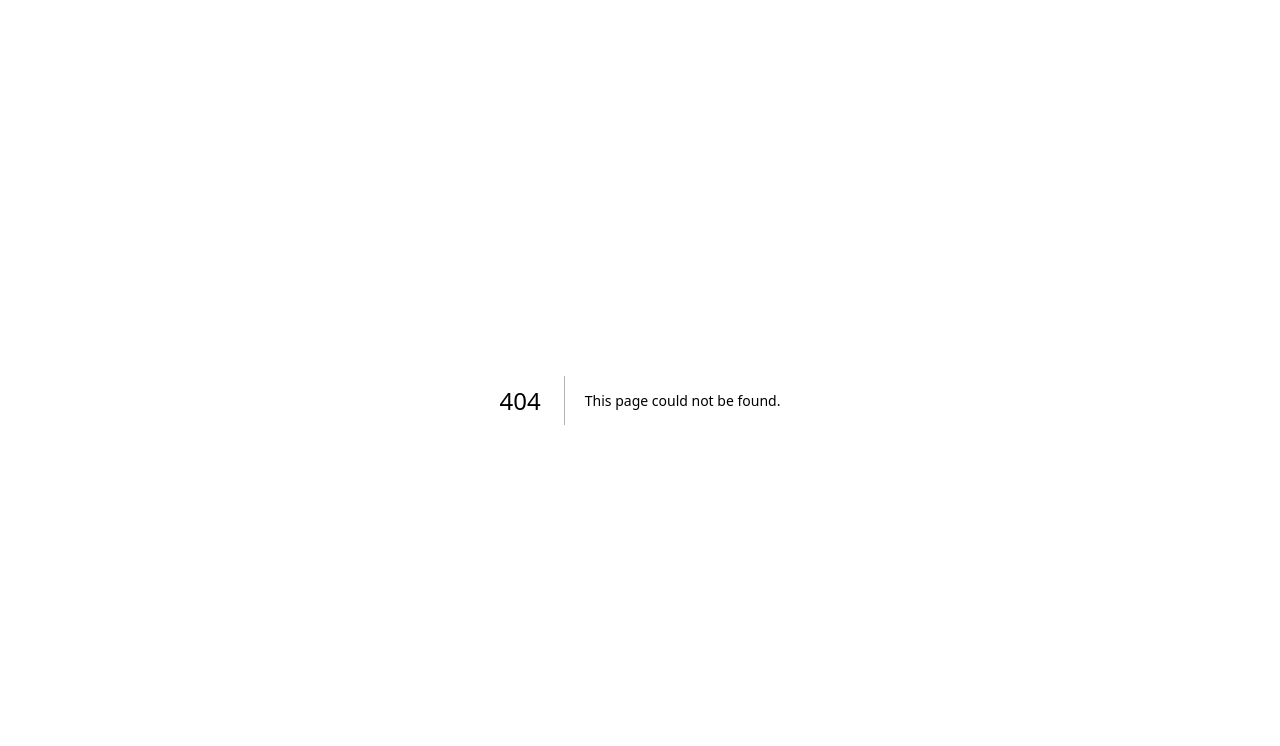
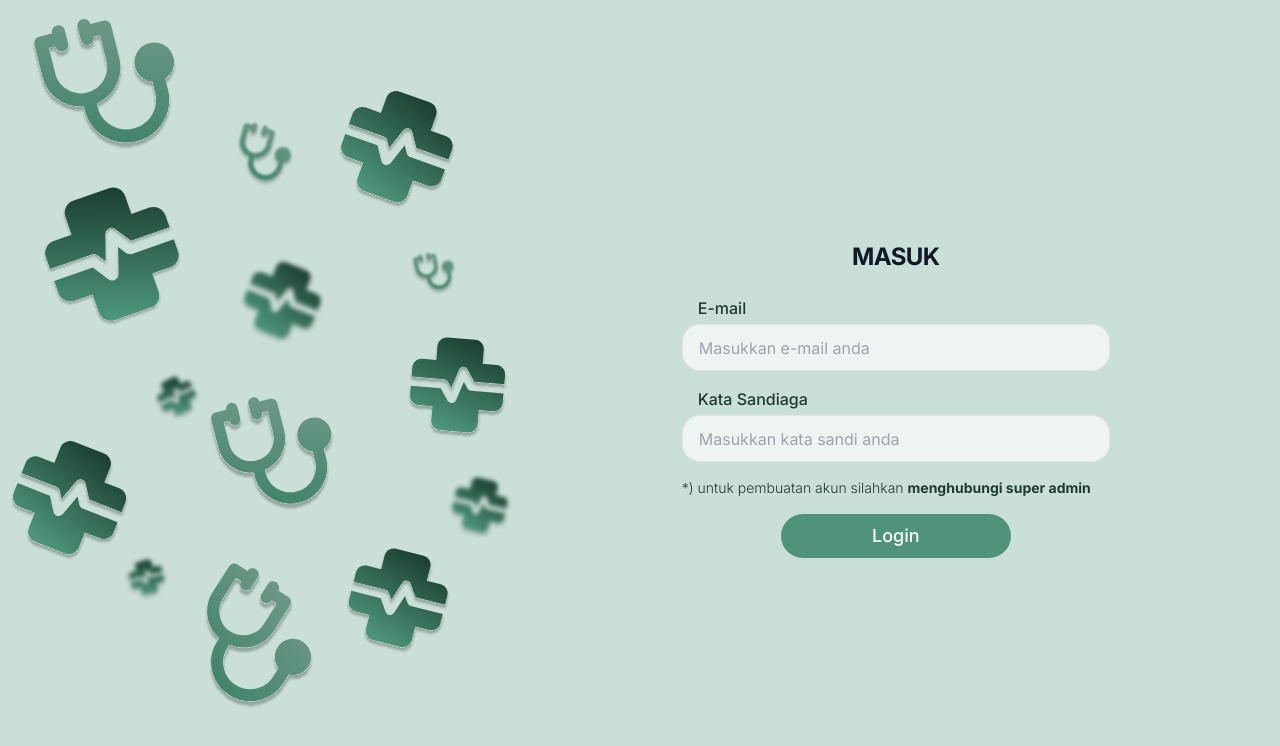
Before and after one commit to eunicesarah/seno-medika-clinic-adm-fe, a Next.js app: page /login in a window 1280 px wide. Before the commit this address had no page. Shown: the top 746 px of the page. Built offline with nearby package versions, Linux system fonts and the light colour scheme.

Commit message:
feat login

```diff
--- /dev/null
+++ b/src/app/login/page.tsx
@@ -0,0 +1,85 @@
+'use client';
+import React, {useState} from 'react'
+import Image from "next/image";
+import Pattern from '../../../public/images/pattern.svg'
+import { useRouter } from 'next/navigation';
+
+const loginPage = () => {
+    const router = useRouter()
+    const [email, setEmail] = useState('');
+    const [password, setPassword] = useState('');
+    const [error, setError] = useState('');
+    const [isLoading, setIsLoading] = useState(false);
+
+    const validateEmail = (email:any) => {
+        var re = /\S+@\S+\.\S+/;
+    return re.test(email);
+}
+
+const handleSubmit =  async(e: React.FormEvent<HTMLFormElement>) => {
+    e.preventDefault();
+    setIsLoading(true);
+    setError('');
+
+    let isValid = true;
+
+    if (validateEmail(email)===false) {
+    setError( 'Email tidak valid');
+    isValid = false;
+    } else {
+    setError('');
+    }
+
+    if (password === '') {
+    setError('Pass tidak valid');
+    isValid = false;
+    } else {
+    setError('');
+    }
+
+    if (isValid) {
+    console.log('Email: ', email);
+
+
+
+    }
+}
+
+return (
+    <div className='h-screen w-full flex flex-row bg-tint6 text-shade6'>
+        <div className='w-auto h-screen'>
+            <Image src={Pattern} alt="Pattern" className='' priority={true}/>
+        </div>
+        <div className="flex flex-col gap-18 items-center justify-center w-full rounded-lg">
+            <div className="p-6 space-y-4 md:space-y-6 sm:p-8 gap-18">
+                <h1 className=" text-center text-2xl font-bold leading-tight tracking-tight text-gray-900  ">
+                    MASUK
+                </h1>
+                <form className="space-y-4 md:space-y-6" onSubmit={handleSubmit}>
+                    <div className="flex flex-col gap-4">
+                        <div className="flex flex-col">
+                            <label className="pl-4 mb-1 block text-l font-medium text-shade6 ">E-mail</label>
+                            <input type="email" name="email" id="email" className="bg-tint7 text-gray-900 w-[428px] h-[47px] pl-4 py-[18px] rounded-[18px] border border-neutral-200 justify-start items-center gap-2.5 text-md" placeholder="Masukkan e-mail anda"  value={email} onChange={(e) => setEmail(e.target.value)} />
+                            {error && <span className="text-red-500 pl-4 text-xs pt-1">{error}</span>}
+                        </div>
+                        <div className='flex flex-col'>
+                            <label htmlFor="password" className="block mb-1 pl-4 text-l font-medium text-shade6 ">Kata Sandiaga</label>
+                            <input type="password" name="password" id="password" className="bg-tint7 text-gray-900 w-[428px] h-[47px] pl-4 py-[18px] rounded-[18px] border border-neutral-200 justify-start items-center gap-2.5 text-md" placeholder="Masukkan kata sandi anda" value={password} onChange={(e) => setPassword(e.target.value)} />
+                            {error && <span className="text-red-500 pl-4 text-xs pt-1">{error}</span>}
+                        </div>
+                        <p className="text-sm font-light text-shade6 ">
+                            *) untuk pembuatan akun silahkan <span className="font-bold">menghubungi super admin</span>
+                        </p>
+                        <div className="flex items-center justify-center text-center">
+                            <button type="submit" className="flex w-[230px] h-11 px-[67px] py-2.5 rounded-3xl justify-center items-center gap-2.5  text-white bg-primary1 hover:bg-primary-700 focus:ring-4 focus:outline-none focus:ring-primary-300 font-medium text-lg text-center dark:bg-primary-600 dark:hover:bg-primary-700 dark:focus:ring-primary-800" >
+                            <p className="justify-center">Login</p></button>
+                        </div>
+                    </div>
+                </form>
+            </div>
+        </div>
+    </div>
+);
+}
+
+export default loginPage
```
Also changed, not shown: public/images/Pattern.svg (added).
